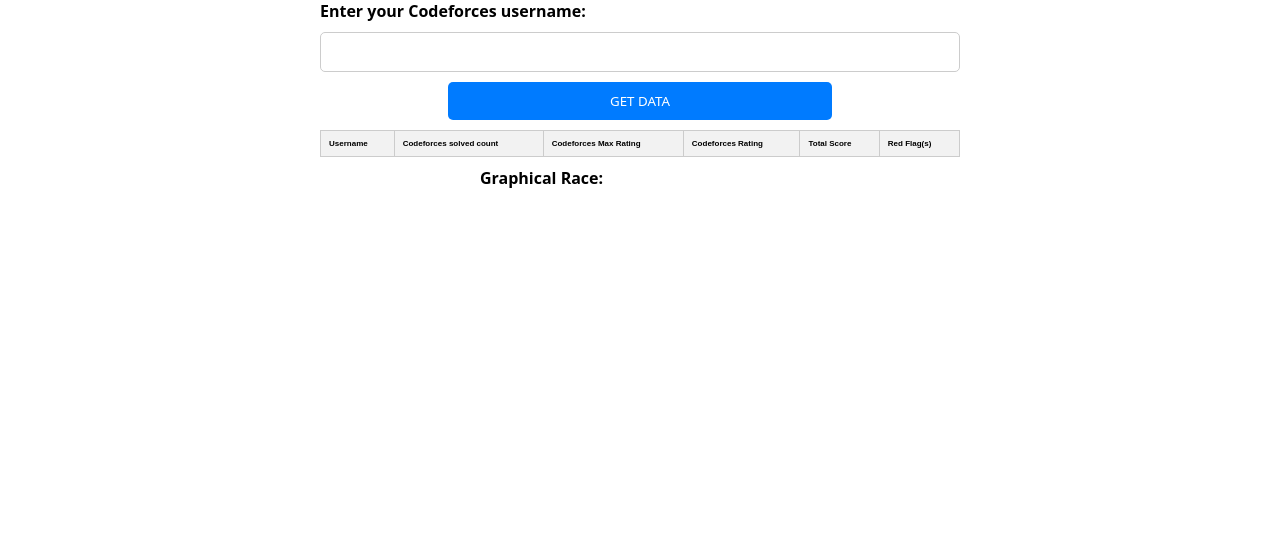
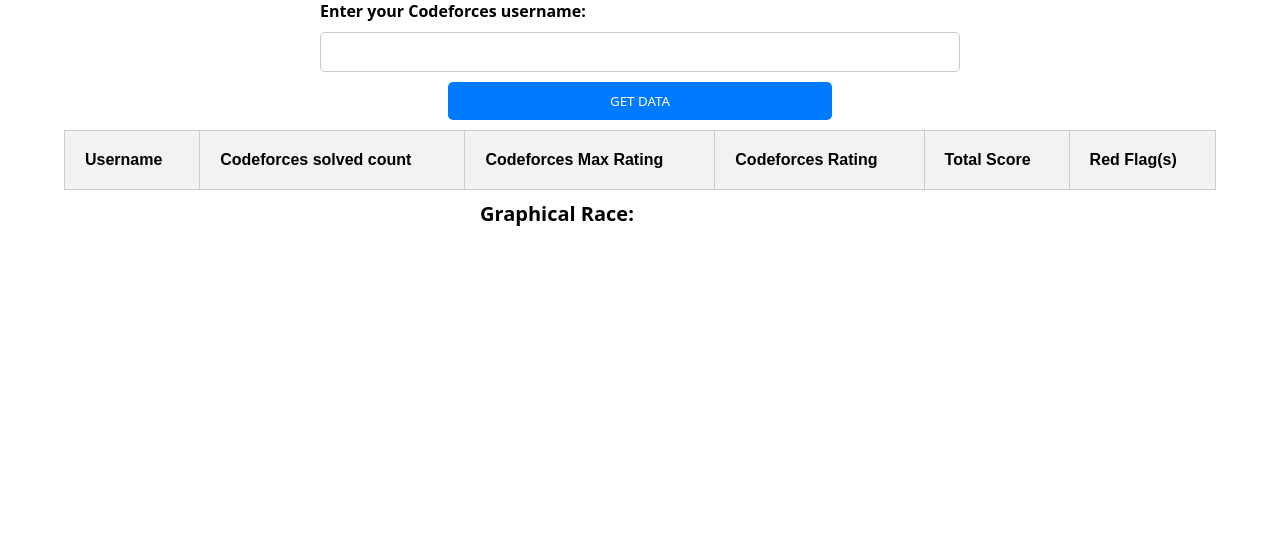
Before and after one commit to CodeHalcyon/cpTracker, a plain HTML site: page index.html in a window 1280 px wide. Drawn offline with nearby package versions, Linux system fonts and the light colour scheme.

Commit message:
minor changes

```diff
--- a/main.js
+++ b/main.js
@@ -36,7 +36,7 @@ const fetchUser = () => {
     console.log(data.status);
     console.log(data.comment);
     if(data.status === 'FAILED'){
-      error.innerText = `User with handle ${userHandle} not found 😭😭 `
+      error.innerText = `User with handle ${userHandle} not found!!`
     }else{
       error.innerText = ``
 
--- a/style.css
+++ b/style.css
@@ -5,19 +5,18 @@
 }
 
 table {
-    width: 50%;
+    width: 90%;
     margin: 10px auto;
     border-collapse: collapse;
 }
 td, th {
-    padding: 10px;
+    padding: 20px;
     font-size: 1rem;
     font-family: Arial, sans-serif;
     border: 1px solid #ccc;
 }
 .th {
     font-weight: bold;
-    font-size: 0.5rem;
     background-color: #f2f2f2;
 }
 
@@ -28,7 +27,7 @@ td, th {
 }
 .graph>h1{
     display: block;
-    font-size: 1.1rem;
+    font-size: 1.25rem;
     width: 50%;
     margin: 0 auto;
 }
@@ -77,7 +76,7 @@ canvas {
   }
   #error {
     color: red;
-    font-size: 1rem;
+    font-size: 1.5rem;
     font-weight: bold;
     text-align: center;
     margin: 10px;
@@ -93,19 +92,9 @@ canvas {
     .get-data-btn {
       width: 30%;
     }
-    td, th {
-        font-size: 0.5rem;
-        padding: 8px;
-    }
-    .graph>h1{
-        font-size: 1rem;
-    }
-    .graph{
+    /* .graph{
         width: 100%;
-    }
-    #error{
-        font-size: 0.8rem;
-    }
+    } */
   }
 
 
```
